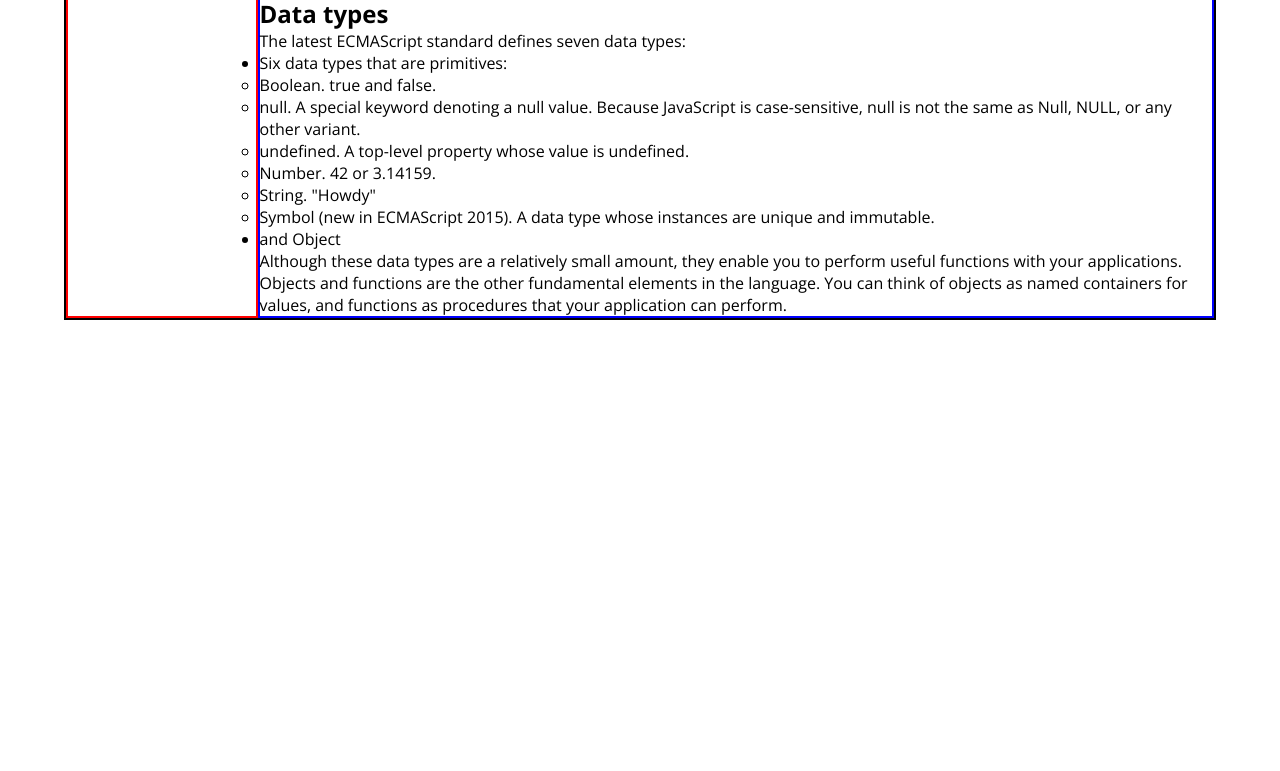
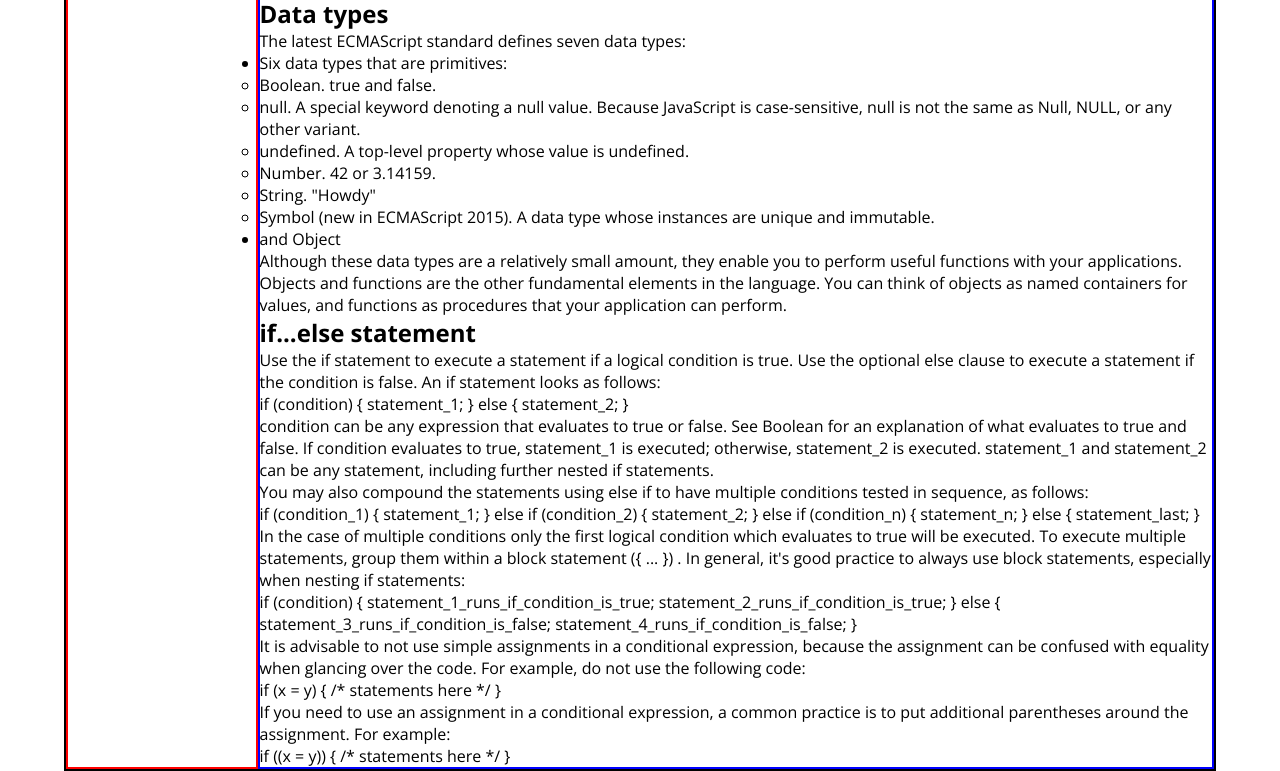
Before and after one commit to mwahyd/HTML-CSS-Projects, a plain HTML site: page 04-tech-doc/index.html in a window 1280 px wide. Shown: the part 1954-2725 px from the top of the page. Before the commit the page ends 2274 px from the top, so only its background shows below. Drawn offline with nearby package versions, Linux system fonts and the light colour scheme.

Commit message:
add content to conditionals section

```diff
--- a/04-tech-doc/index.html
+++ b/04-tech-doc/index.html
@@ -25,7 +25,7 @@
           <li><a href="#global-var">Global Variables</a></li>
           <li><a href="#constants">Constants</a></li>
           <li><a href="#data-types">Data Types</a></li>
-          <li><a href="#">If...Else Statement</a></li>
+          <li><a href="#conditionals">If...Else Statement</a></li>
           <li><a href="#">While Statement</a></li>
           <li><a href="#">Function Declarations</a></li>
           <li><a href="#">Reference</a></li>
@@ -324,8 +324,59 @@
         </section>
 
         <section>
-          <h2 id=""></h2>
-          <div class="content"></div>
+          <h2 id="conditionals">if...else statement</h2>
+          <div class="content">
+            <p>
+              Use the if statement to execute a statement if a logical condition
+              is true. Use the optional else clause to execute a statement if
+              the condition is false. An if statement looks as follows:
+            </p>
+            <p class="code-block">
+              if (condition) { statement_1; } else { statement_2; }
+            </p>
+            <p>
+              condition can be any expression that evaluates to true or false.
+              See Boolean for an explanation of what evaluates to true and
+              false. If condition evaluates to true, statement_1 is executed;
+              otherwise, statement_2 is executed. statement_1 and statement_2
+              can be any statement, including further nested if statements.
+            </p>
+            <p>
+              You may also compound the statements using else if to have
+              multiple conditions tested in sequence, as follows:
+            </p>
+            <p class="code-block">
+              if (condition_1) { statement_1; } else if (condition_2) {
+              statement_2; } else if (condition_n) { statement_n; } else {
+              statement_last; }
+            </p>
+            <p>
+              In the case of multiple conditions only the first logical
+              condition which evaluates to true will be executed. To execute
+              multiple statements, group them within a block statement ({ ... })
+              . In general, it's good practice to always use block statements,
+              especially when nesting if statements:
+            </p>
+            <p class="code-block">
+              if (condition) { statement_1_runs_if_condition_is_true;
+              statement_2_runs_if_condition_is_true; } else {
+              statement_3_runs_if_condition_is_false;
+              statement_4_runs_if_condition_is_false; }
+            </p>
+            <p>
+              It is advisable to not use simple assignments in a conditional
+              expression, because the assignment can be confused with equality
+              when glancing over the code. For example, do not use the following
+              code:
+            </p>
+            <p class="code-block">if (x = y) { /* statements here */ }</p>
+            <p>
+              If you need to use an assignment in a conditional expression, a
+              common practice is to put additional parentheses around the
+              assignment. For example:
+            </p>
+            <p class="code-block">if ((x = y)) { /* statements here */ }</p>
+          </div>
         </section>
 
         <section>
```
